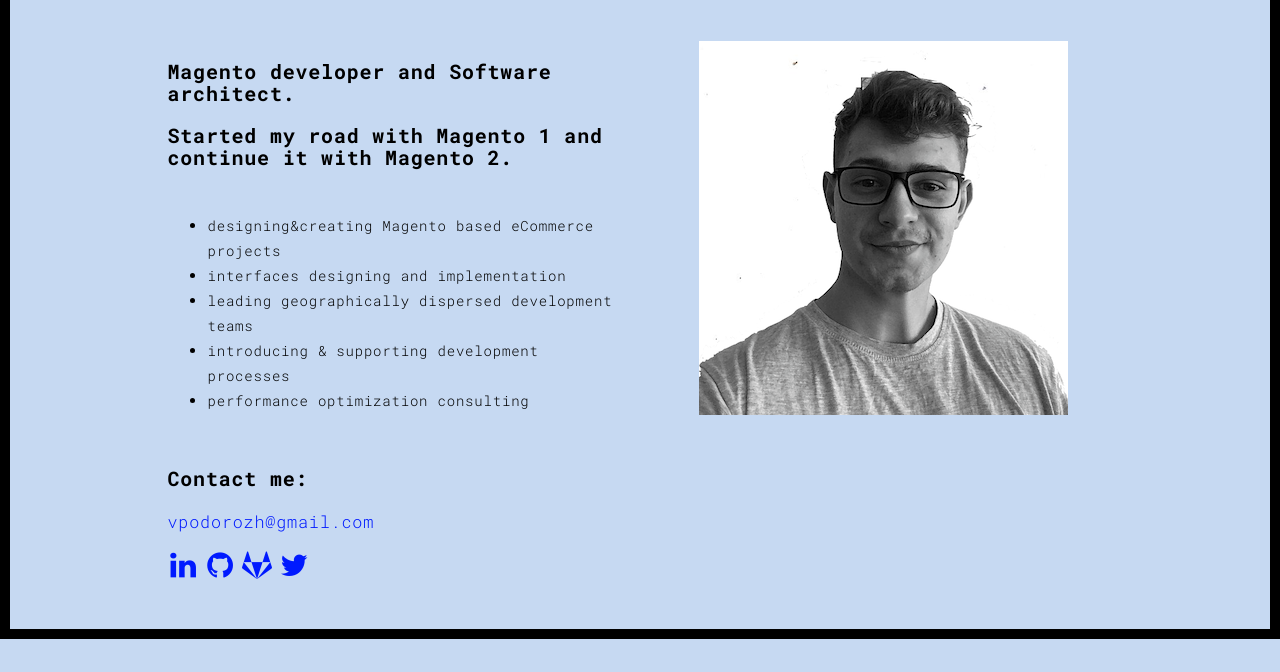
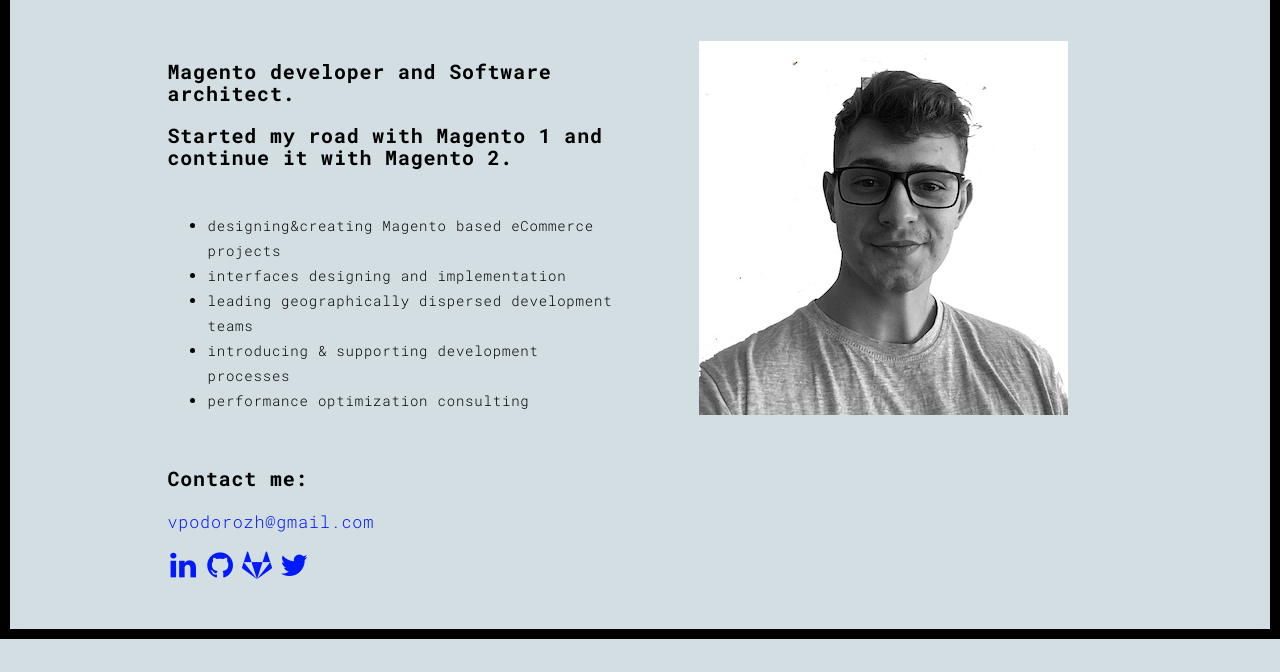
Before and after one commit to vpodorozh/vpodorozh.github.io, a plain HTML site: page about.html in a window 1280 px wide. Shown: the part 161-833 px from the top of the page. Drawn offline with Linux system fonts and the light colour scheme.

Commit message:
Adjust pages.

```diff
--- a/about.html
+++ b/about.html
@@ -19,7 +19,7 @@
     <link href="./main.3f6952e4.css" rel="stylesheet">
 </head>
 
-<body style="background-color: #c6d9f2;">
+<body style="background-color: #d3dee3;">
 <div id="site-border-left"></div>
 <div id="site-border-right"></div>
 <div id="site-border-top"></div>
```
